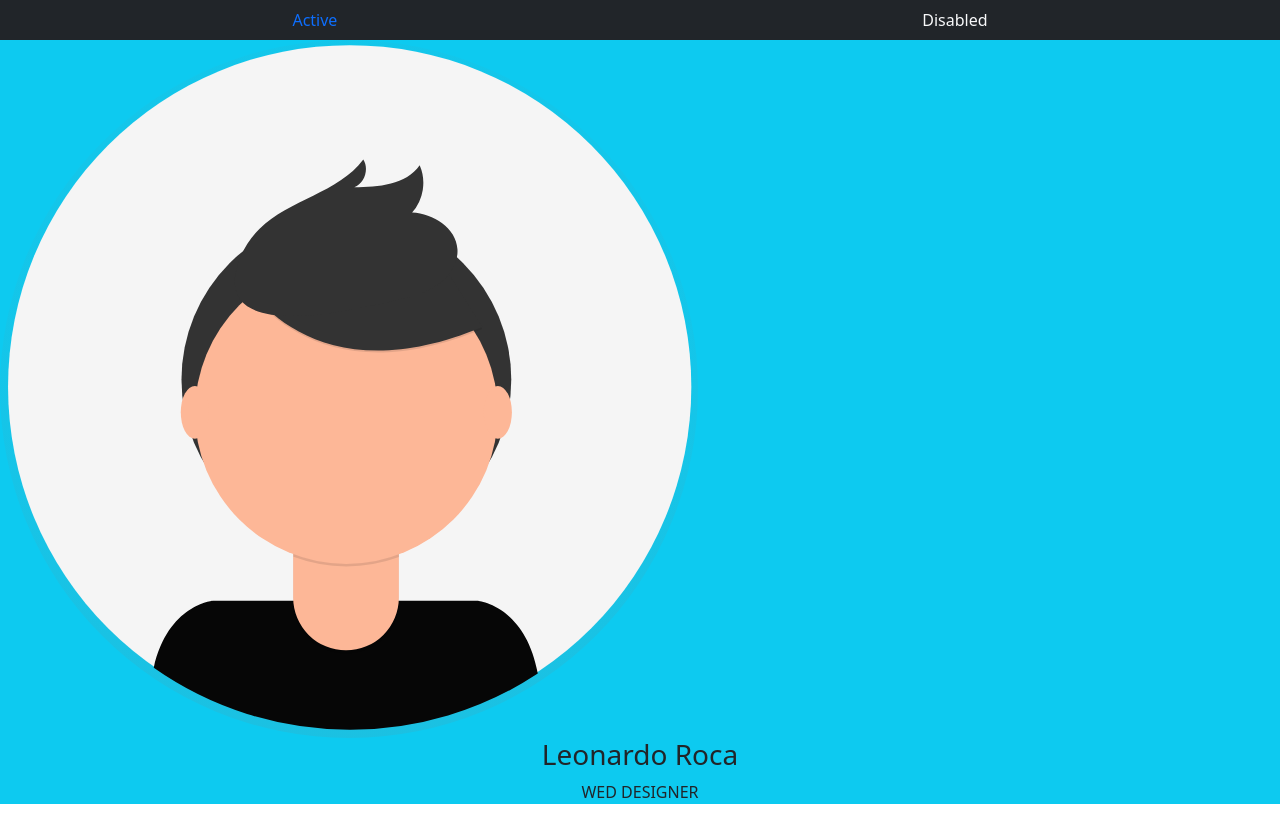
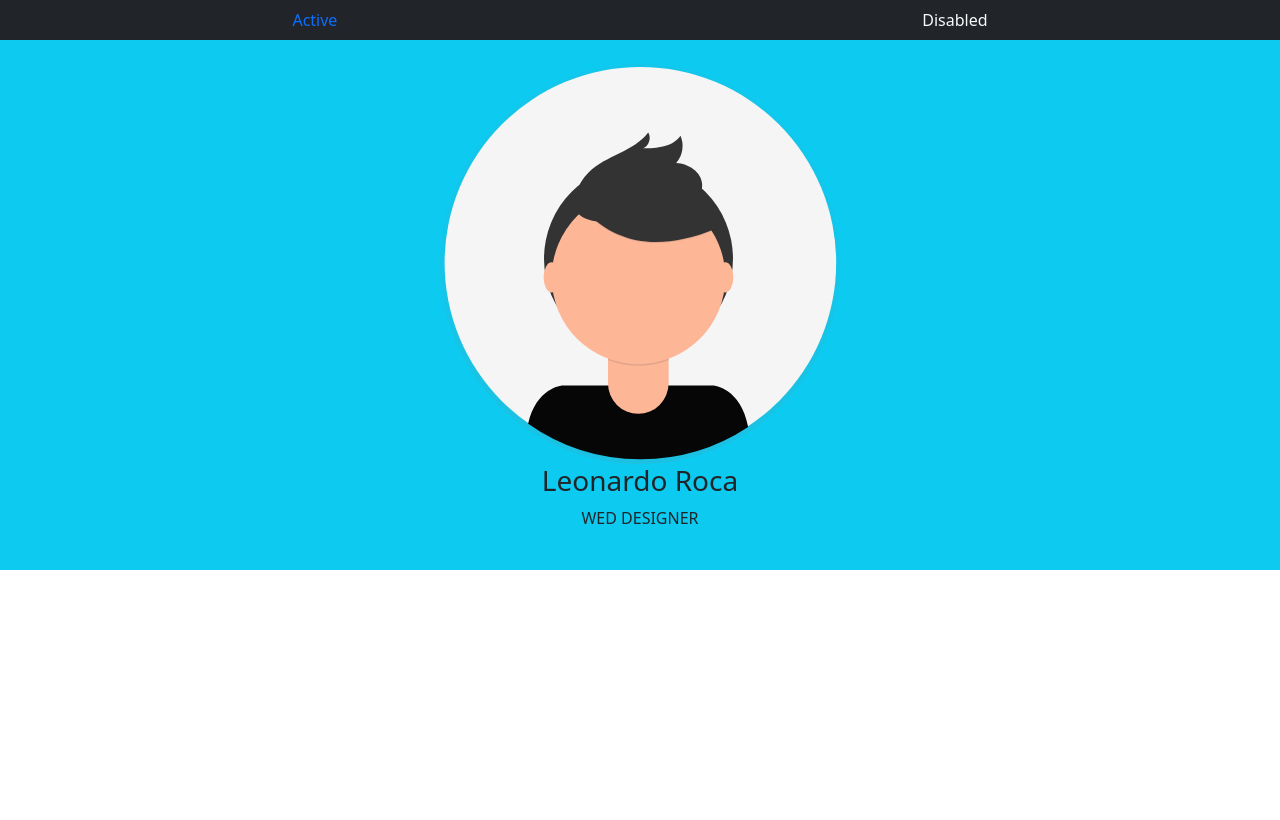
Before and after one commit to leoroca98/-bootstrap-html-freelancer, a plain HTML site: page index.html in a window 1280 px wide. Drawn offline with nearby package versions, Linux system fonts and the light colour scheme.

Commit message:
header concluso

```diff
--- a/index.html
+++ b/index.html
@@ -20,8 +20,8 @@
           <a class="nav-link disabled text-light">Disabled</a>
         </li>
       </ul>
-     <header class="bg-info">
-        <img src="./img/css/logoboole.svg" class="justify-content-center" alt="logoboole">
+     <header class="bg-info p-4">
+        <img src="./img/css/logoboole.svg" class="rounded mx-auto d-block" width="400" height="400" alt="logoboole">
         <h3 class="text-center">Leonardo Roca</h3>
         <p class="text-center"> WED DESIGNER</p>
 
```
